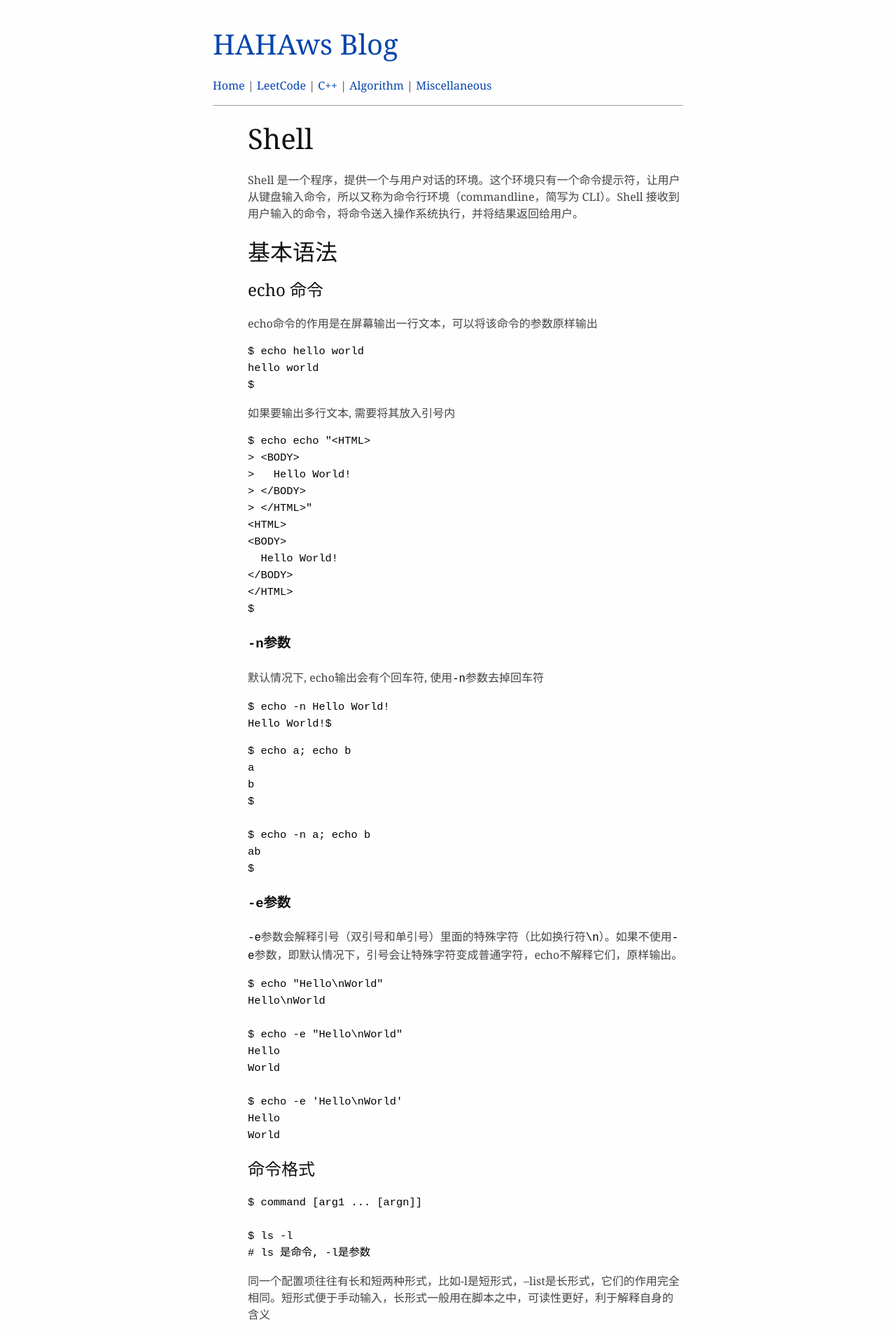
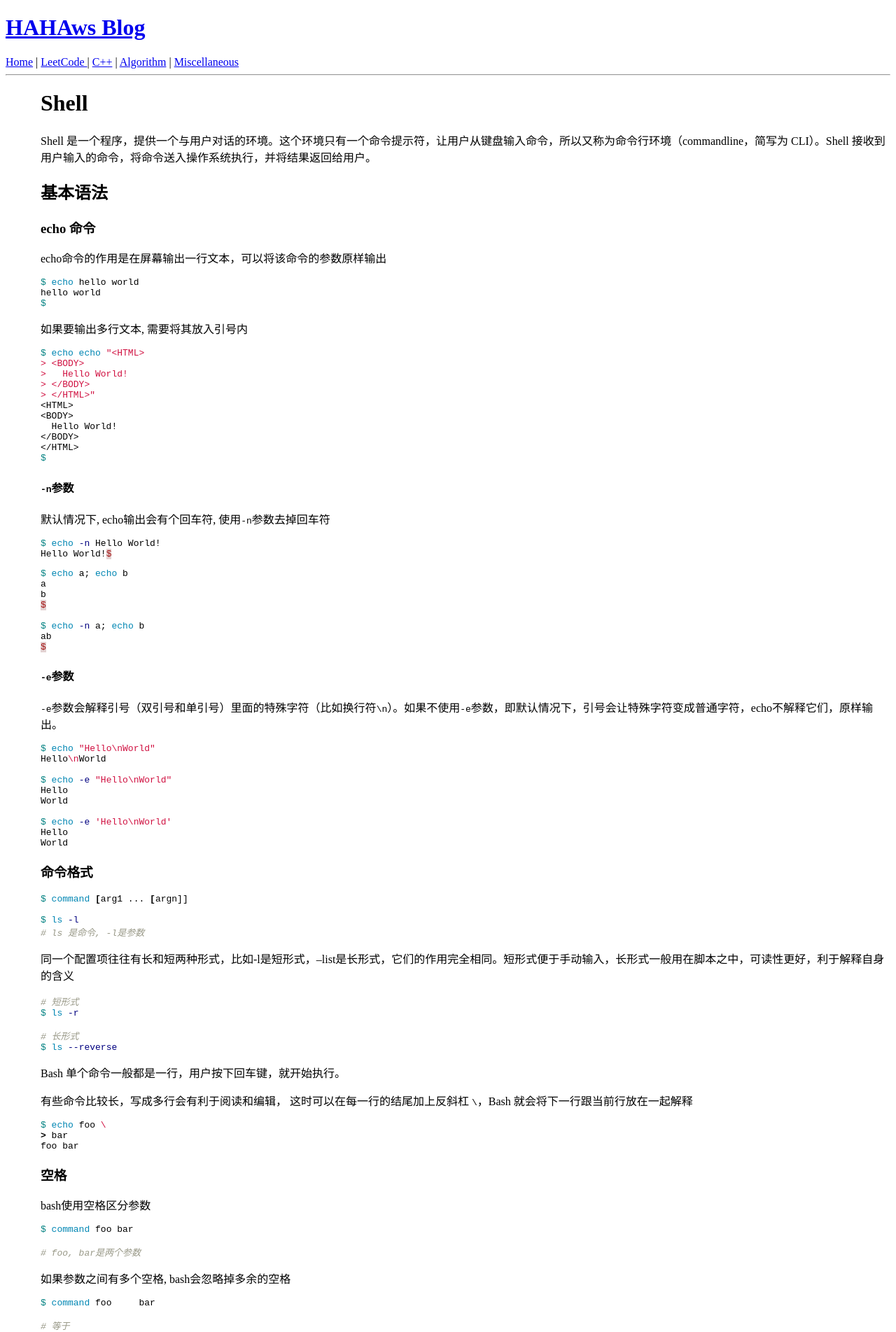
Before and after one commit to for-l00p/hahaws.github.io, a Jekyll site: the page built from _posts/miscellaneous/2020-05-14-shell.md, in a window 1280 px wide. Shown: the top 1903 px of the page at 70% size. Built offline with Jekyll 4.4.1, drawn with Linux system fonts in a browser that asks for light colours.

Commit message:
Update syntax.css

```diff
--- a/assets/css/syntax.css
+++ b/assets/css/syntax.css
@@ -1,298 +1,62 @@
-html {
-  font-size: 100%;
-  overflow-y: scroll;
-  -webkit-text-size-adjust: 100%;
-  -ms-text-size-adjust: 100%;
-}
 
-body {
-  color: #444;
-  font-family: Georgia, Palatino, 'Palatino Linotype', Times, 'Times New Roman', serif;
-  font-size: 12px;
-  line-height: 1.5em;
-  padding: 1em;
-  margin: auto;
-  max-width: 42em;
-  background: #fefefe;
-}
-
-a {
-  color: #0645ad;
-  text-decoration: none;
-}
-
-a:visited {
-  color: #0b0080;
-}
-
-a:hover {
-  color: #06e;
-}
-
-a:active {
-  color: #faa700;
-}
-
-a:focus {
-  outline: thin dotted;
-}
-
-a:hover,
-a:active {
-  outline: 0;
-}
-
-::-moz-selection {
-  background: rgba(255, 255, 0, 0.3);
-  color: #000;
-}
-
-::selection {
-  background: rgba(255, 255, 0, 0.3);
-  color: #000;
-}
-
-a::-moz-selection {
-  background: rgba(255, 255, 0, 0.3);
-  color: #0645ad;
-}
-
-a::selection {
-  background: rgba(255, 255, 0, 0.3);
-  color: #0645ad;
-}
-
-p {
-  margin: 1em 0;
-}
-
-img {
-  max-width: 100%;
-}
-
-h1,
-h2,
-h3,
-h4,
-h5,
-h6 {
-  font-weight: normal;
-  color: #111;
-  line-height: 1em;
-}
-
-h4,
-h5,
-h6 {
-  font-weight: bold;
-}
-
-h1 {
-  font-size: 2.5em;
-}
-
-h2 {
-  font-size: 2em;
-}
-
-h3 {
-  font-size: 1.5em;
-}
-
-h4 {
-  font-size: 1.2em;
-}
-
-h5 {
-  font-size: 1em;
-}
-
-h6 {
-  font-size: 0.9em;
-}
-
-blockquote {
-  color: #666666;
-  margin: 0;
-  padding-left: 3em;
-  border-left: 0.5em #eee solid;
-}
-
-hr {
-  display: block;
-  border: 0;
-  border-top: 1px solid #aaa;
-  border-bottom: 1px solid #eee;
-  margin: 1em 0;
-  padding: 0;
-}
-
-pre,
-code,
-kbd,
-samp {
-  color: #000;
-  font-family: monospace, monospace;
-  _font-family: 'courier new', monospace;
-  font-size: 0.98em;
-}
-
-pre {
-  white-space: pre;
-  white-space: pre-wrap;
-  word-wrap: break-word;
-}
-
-b,
-strong {
-  font-weight: bold;
-}
-
-dfn {
-  font-style: italic;
-}
-
-ins {
-  background: #ff9;
-  color: #000;
-  text-decoration: none;
-}
-
-mark {
-  background: #ff0;
-  color: #000;
-  font-style: italic;
-  font-weight: bold;
-}
-
-sub,
-sup {
-  font-size: 75%;
-  line-height: 0;
-  position: relative;
-  vertical-align: baseline;
-}
-
-sup {
-  top: -0.5em;
-}
-
-sub {
-  bottom: -0.25em;
-}
-
-ul,
-ol {
-  margin: 1em 0;
-  padding: 0 0 0 2em;
-}
-
-li p:last-child {
-  margin: 0;
-}
-
-dd {
-  margin: 0 0 0 2em;
-}
-
-img {
-  border: 0;
-  -ms-interpolation-mode: bicubic;
-  vertical-align: middle;
-}
-
-table {
-  border-collapse: collapse;
-  border-spacing: 0;
-}
-
-td {
-  vertical-align: top;
-}
-
-@media only screen and (min-width: 480px) {
-  body {
-    font-size: 14px;
-  }
-}
-
-@media only screen and (min-width: 768px) {
-  body {
-    font-size: 16px;
-  }
-}
-
-@media print {
-  * {
-    background: transparent !important;
-    color: black !important;
-    filter: none !important;
-    -ms-filter: none !important;
-  }
-
-  body {
-    font-size: 12pt;
-    max-width: 100%;
-  }
-
-  a,
-  a:visited {
-    text-decoration: underline;
-  }
-
-  hr {
-    height: 1px;
-    border: 0;
-    border-bottom: 1px solid black;
-  }
-
-  a[href]:after {
-    content: " (" attr(href) ")";
-  }
-
-  abbr[title]:after {
-    content: " (" attr(title) ")";
-  }
-
-  .ir a:after,
-  a[href^="javascript:"]:after,
-  a[href^="#"]:after {
-    content: "";
-  }
-
-  pre,
-  blockquote {
-    border: 1px solid #999;
-    padding-right: 1em;
-    page-break-inside: avoid;
-  }
-
-  tr,
-  img {
-    page-break-inside: avoid;
-  }
-
-  img {
-    max-width: 100% !important;
-  }
-
-  @page :left {
-    margin: 15mm 20mm 15mm 10mm;
-  }
-
-  @page :right {
-    margin: 15mm 10mm 15mm 20mm;
-  }
-
-  p,
-  h2,
-  h3 {
-    orphans: 3;
-    widows: 3;
-  }
-
-  h2,
-  h3 {
-    page-break-after: avoid;
-  }
-}
+.highlight .c { color: #999988; font-style: italic } /* Comment */
+.highlight .err { color: #a61717; background-color: #e3d2d2 } /* Error */
+.highlight .k { color: #000000; font-weight: bold } /* Keyword */
+.highlight .o { color: #000000; font-weight: bold } /* Operator */
+.highlight .cm { color: #999988; font-style: italic } /* Comment.Multiline */
+.highlight .cp { color: #999999; font-weight: bold; font-style: italic } /* Comment.Preproc */
+.highlight .c1 { color: #999988; font-style: italic } /* Comment.Single */
+.highlight .cs { color: #999999; font-weight: bold; font-style: italic } /* Comment.Special */
+.highlight .gd { color: #000000; background-color: #ffdddd } /* Generic.Deleted */
+.highlight .ge { color: #000000; font-style: italic } /* Generic.Emph */
+.highlight .gr { color: #aa0000 } /* Generic.Error */
+.highlight .gh { color: #999999 } /* Generic.Heading */
+.highlight .gi { color: #000000; background-color: #ddffdd } /* Generic.Inserted */
+.highlight .go { color: #888888 } /* Generic.Output */
+.highlight .gp { color: #555555 } /* Generic.Prompt */
+.highlight .gs { font-weight: bold } /* Generic.Strong */
+.highlight .gu { color: #aaaaaa } /* Generic.Subheading */
+.highlight .gt { color: #aa0000 } /* Generic.Traceback */
+.highlight .kc { color: #000000; font-weight: bold } /* Keyword.Constant */
+.highlight .kd { color: #000000; font-weight: bold } /* Keyword.Declaration */
+.highlight .kn { color: #000000; font-weight: bold } /* Keyword.Namespace */
+.highlight .kp { color: #000000; font-weight: bold } /* Keyword.Pseudo */
+.highlight .kr { color: #000000; font-weight: bold } /* Keyword.Reserved */
+.highlight .kt { color: #445588; font-weight: bold } /* Keyword.Type */
+.highlight .m { color: #009999 } /* Literal.Number */
+.highlight .s { color: #d01040 } /* Literal.String */
+.highlight .na { color: #008080 } /* Name.Attribute */
+.highlight .nb { color: #0086B3 } /* Name.Builtin */
+.highlight .nc { color: #445588; font-weight: bold } /* Name.Class */
+.highlight .no { color: #008080 } /* Name.Constant */
+.highlight .nd { color: #3c5d5d; font-weight: bold } /* Name.Decorator */
+.highlight .ni { color: #800080 } /* Name.Entity */
+.highlight .ne { color: #990000; font-weight: bold } /* Name.Exception */
+.highlight .nf { color: #990000; font-weight: bold } /* Name.Function */
+.highlight .nl { color: #990000; font-weight: bold } /* Name.Label */
+.highlight .nn { color: #555555 } /* Name.Namespace */
+.highlight .nt { color: #000080 } /* Name.Tag */
+.highlight .nv { color: #008080 } /* Name.Variable */
+.highlight .ow { color: #000000; font-weight: bold } /* Operator.Word */
+.highlight .w { color: #bbbbbb } /* Text.Whitespace */
+.highlight .mf { color: #009999 } /* Literal.Number.Float */
+.highlight .mh { color: #009999 } /* Literal.Number.Hex */
+.highlight .mi { color: #009999 } /* Literal.Number.Integer */
+.highlight .mo { color: #009999 } /* Literal.Number.Oct */
+.highlight .sb { color: #d01040 } /* Literal.String.Backtick */
+.highlight .sc { color: #d01040 } /* Literal.String.Char */
+.highlight .sd { color: #d01040 } /* Literal.String.Doc */
+.highlight .s2 { color: #d01040 } /* Literal.String.Double */
+.highlight .se { color: #d01040 } /* Literal.String.Escape */
+.highlight .sh { color: #d01040 } /* Literal.String.Heredoc */
+.highlight .si { color: #d01040 } /* Literal.String.Interpol */
+.highlight .sx { color: #d01040 } /* Literal.String.Other */
+.highlight .sr { color: #009926 } /* Literal.String.Regex */
+.highlight .s1 { color: #d01040 } /* Literal.String.Single */
+.highlight .ss { color: #990073 } /* Literal.String.Symbol */
+.highlight .bp { color: #999999 } /* Name.Builtin.Pseudo */
+.highlight .vc { color: #008080 } /* Name.Variable.Class */
+.highlight .vg { color: #008080 } /* Name.Variable.Global */
+.highlight .vi { color: #008080 } /* Name.Variable.Instance */
+.highlight .il { color: #009999 } /* Literal.Number.Integer.Long */
+.highlight .lineno{ color: rgba(0,0,0,0.3); border-right: solid 1px rgba(0,0,0,0.3); padding-right: 5px;}
```
